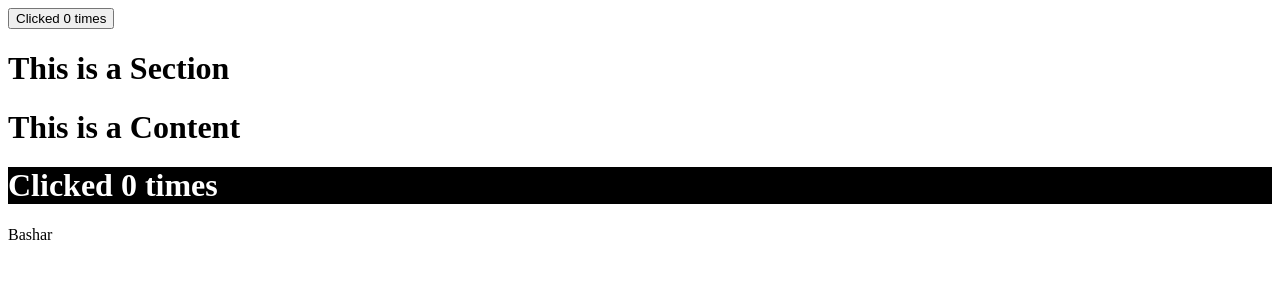
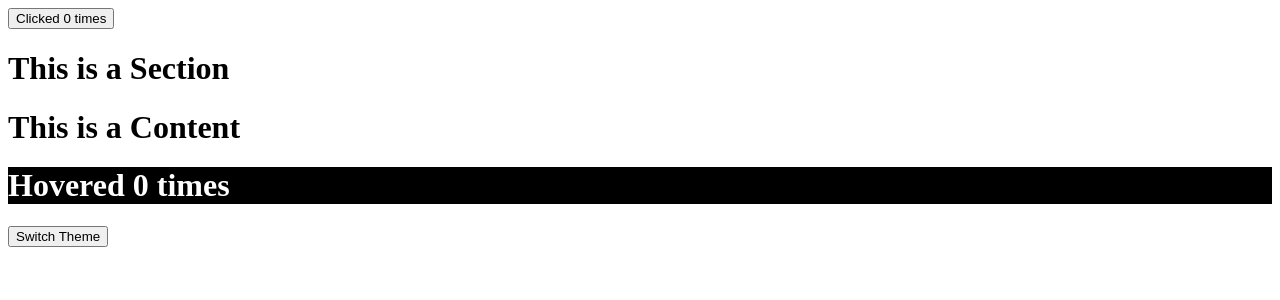
Before and after one commit to abulbashar98/think_in_react_way_by_learnwithsumit, a React (Create React App) app: page / in a window 1280 px wide. Shown: the top 300 px of the page. Built offline with nearby package versions, Linux system fonts and the light colour scheme.

Commit message:
Example of Using contextType from React.createContext to Solve a problem of getting context Api data out side of render() function and and to Avoid render props pattern on Consumer side

```diff
--- a/src/App.js
+++ b/src/App.js
@@ -18,6 +18,24 @@ export default class App extends React.Component {
     theme: 'dark'
   }
 
+  switchTheme = () => {
+
+    this.setState(({ theme }) => {
+      if (theme === 'dark') {
+        return {
+          theme: 'light'
+        }
+      }
+      else {
+        return {
+          theme: 'dark'
+        }
+      }
+    })
+
+  }
+
+
   render() {
     const { theme } = this.state;
     return (
@@ -29,11 +47,8 @@ export default class App extends React.Component {
               incrementCount={incrementCount}
             />)}
         </Counter>
-        <ThemeContext.Provider value={{ theme: theme }}><Section ></Section></ThemeContext.Provider>
+        <ThemeContext.Provider value={{ theme: theme, switchTheme: this.switchTheme }}><Section ></Section></ThemeContext.Provider>
 
-
-
-        <User name={(isLoggedIn) => isLoggedIn ? "Bashar" : "Guest"}></User>
       </>
     );
   }
--- a/src/Contexts/themeContext.js
+++ b/src/Contexts/themeContext.js
@@ -1,7 +1,7 @@
-import createContext from "../lib/context";
+import React from "react";
 
 
-const themeContext = createContext({
+const themeContext = React.createContext({
     theme: 'light'
 })
 
--- a/src/components/Content.js
+++ b/src/components/Content.js
@@ -3,21 +3,33 @@ import Counter from './Counter';
 import HoverCounter from './HoverCounter';
 import ThemeContext from '../Contexts/themeContext';
 
-const Content = () => {
+export default class Content extends React.Component {
+
+    componentDidMount() {
+        console.log(this.context)
+    }
+
+
+    render() {
+
+        const { theme, switchTheme } = this.context;
+
         return (
             <div>
                 <h1>This is a Content</h1>
                 <Counter>
-                {(count, incrementCount) => {
-                    return <ThemeContext.Consumer>{({ theme }) => <HoverCounter
+                    {(count, incrementCount) =>
+                        <HoverCounter
                             theme={theme}
+                            switchTheme={switchTheme}
                             count={count}
                             incrementCount={incrementCount}
-                    />}</ThemeContext.Consumer>
-                }}
+                        />
+                    }
                 </Counter>
             </div>
         );
+    }
 };
 
-export default Content;
+Content.contextType = ThemeContext;
--- a/src/components/HoverCounter.js
+++ b/src/components/HoverCounter.js
@@ -1,13 +1,16 @@
 import React from "react"
 
-export default function HoverCounter({ count, incrementCount, theme }) {
+export default function HoverCounter({ count, incrementCount, theme, switchTheme }) {
 
     const style = theme === "dark" ? { backgroundColor: '#000000', color: '#ffffff' } : null
 
 
     return (
 
-        <h1 style={style} onMouseOver={incrementCount}>Clicked {count} times</h1>
+        <>
+            <h1 style={style} onMouseOver={incrementCount}>Hovered {count} times</h1>
+            <button onClick={switchTheme}>Switch Theme</button>
+        </>
 
     )
 
```
Lines whose indentation alone changed are shown as unchanged.
